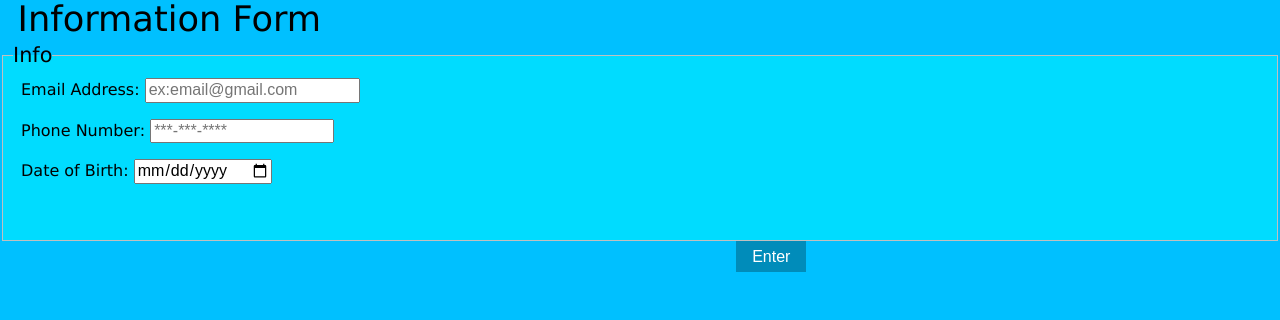
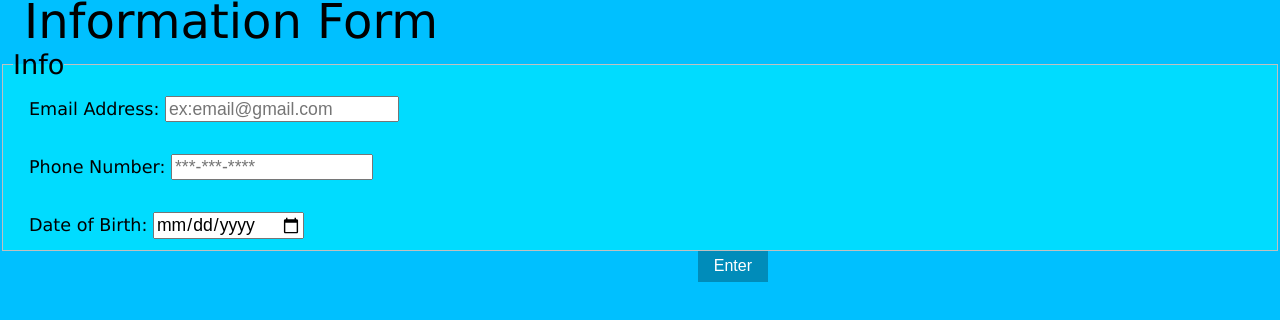
Before and after one commit to StudiedQuill-ITMD362/lab2, a plain HTML site: page index.html in a window 1280 px wide. Drawn offline with Linux system fonts and the light colour scheme.

Commit message:
media query 480px
Added code so that the web page would fit with a 480 length device.

```diff
--- a/css/screen.css
+++ b/css/screen.css
@@ -45,3 +45,20 @@ fieldset{
 	  width: 11em
   }
 }
+@media screen and (min-width: 480px){
+  h1{
+	  font-size: 3em;
+  }
+  legend{
+	  font-size: 1.7em;
+  }
+  #infield{
+	  padding: 1em;
+  }
+  label{
+	  font-size: 1.1em;
+  }
+  .button{
+	  right: 40%;
+  }
+}
```
